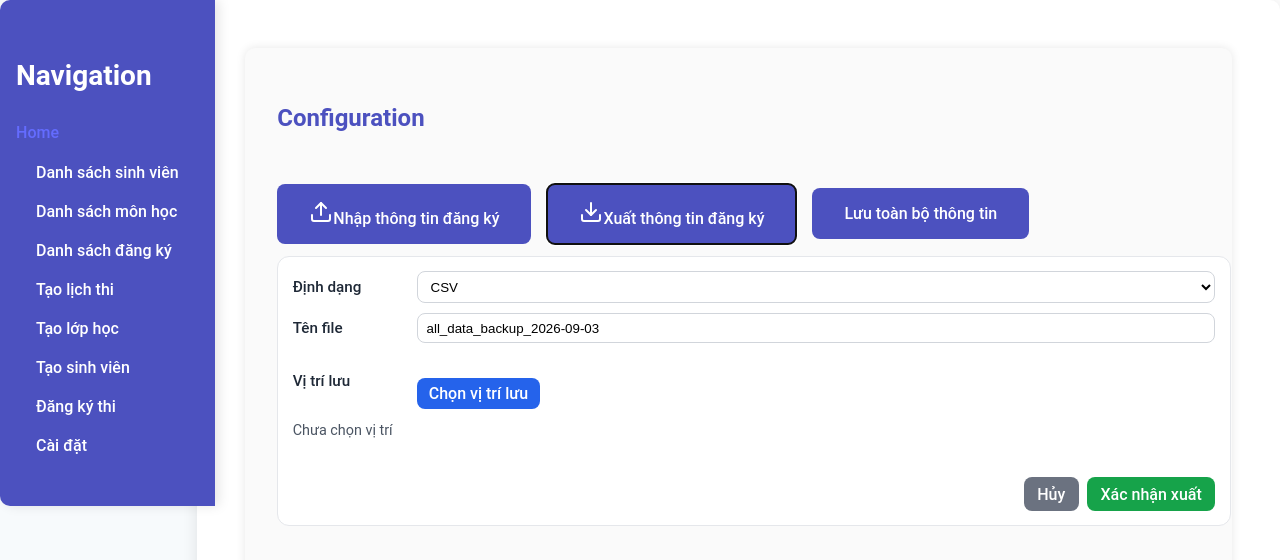
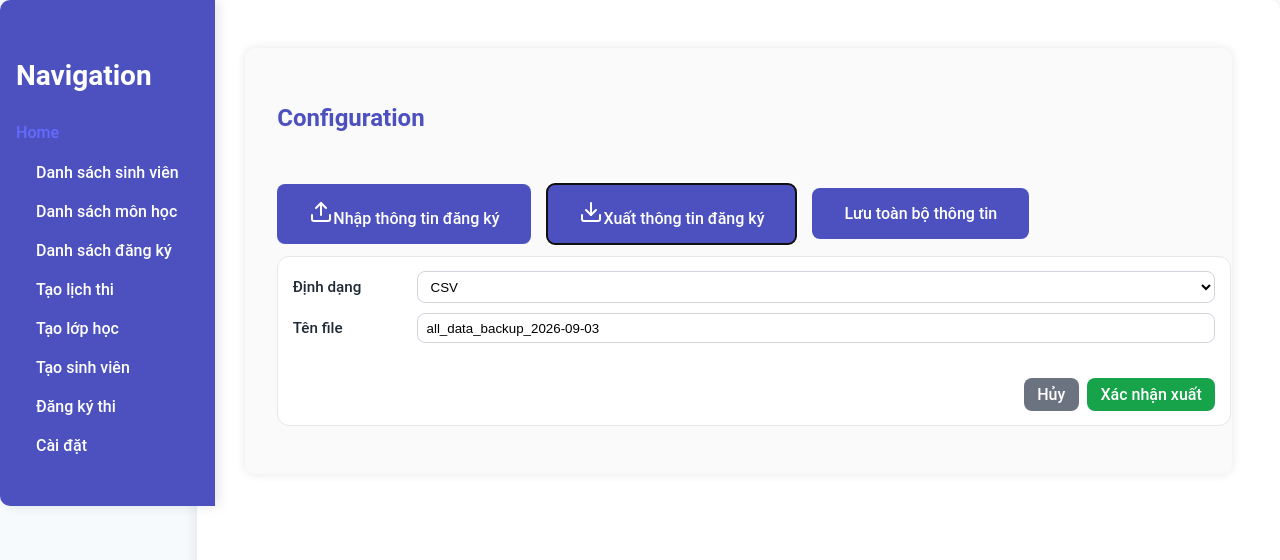
Before and after one commit to trinhphamtrunghieu/ExamScheduler, a React (Vite) app in the folder src/main/frontend/: page /config in a window 1280 px wide. Both pictures are taken after a click on the button "Xuất thông tin đăng ký". Shown: the top 560 px of the page. Built offline with nearby package versions, Linux system fonts and the light colour scheme.

Commit message:
Remove choose-location field from export confirmation flow
Agent-Logs-Url: https://github.com/trinhphamtrunghieu/ExamScheduler/sessions/32cc7285-87cb-47c1-907d-a2356a6e7354

Co-authored-by: trinhphamtrunghieu <37775830+trinhphamtrunghieu@users.noreply.github.com>

```diff
--- a/src/main/frontend/src/Configuration.tsx
+++ b/src/main/frontend/src/Configuration.tsx
@@ -139,7 +139,7 @@ function Configuration() {
         }
     };
 
-    const handleExportAllData = async (format: "csv" | "xlsx", fileName: string, saveHandle: any) => {
+    const handleExportAllData = async (format: "csv" | "xlsx", fileName: string) => {
       setIsExporting(true);
       setMessage("");
       setError("");
@@ -164,7 +164,7 @@ function Configuration() {
         }
 
         const blob = await response.blob();
-        await saveBlob(blob, fileName, format, saveHandle);
+        await saveBlob(blob, fileName, format);
         setMessage("Data exported successfully.");
         setShowExportForm(false);
       } catch (err) {
@@ -255,8 +255,8 @@ function Configuration() {
                       isProcessing={isExporting}
                       defaultFileName={`all_data_backup_${new Date().toISOString().split("T")[0]}`}
                       onCancel={() => setShowExportForm(false)}
-                      onSubmit={({ format, fileName, saveHandle }) => {
-                        void handleExportAllData(format, fileName, saveHandle);
+                      onSubmit={({ format, fileName }) => {
+                        void handleExportAllData(format, fileName);
                       }}
                     />
                     {pendingFile && availableSheets.length > 0 && (
--- a/src/main/frontend/src/ExportConfirmationForm.tsx
+++ b/src/main/frontend/src/ExportConfirmationForm.tsx
@@ -1,12 +1,12 @@
 import { useEffect, useState } from "react";
-import { ExportFormat, SaveFileHandleLike, chooseSaveLocation, ensureExtension } from "./exportUtils";
+import { ExportFormat } from "./exportUtils";
 
 type ExportConfirmationFormProps = {
   open: boolean;
   isProcessing: boolean;
   defaultFileName: string;
   onCancel: () => void;
-  onSubmit: (payload: { format: ExportFormat; fileName: string; saveHandle: SaveFileHandleLike | null }) => void;
+  onSubmit: (payload: { format: ExportFormat; fileName: string }) => void;
 };
 
 function ExportConfirmationForm({
@@ -18,31 +18,12 @@ function ExportConfirmationForm({
 }: ExportConfirmationFormProps) {
   const [format, setFormat] = useState<ExportFormat>("csv");
   const [fileName, setFileName] = useState(defaultFileName);
-  const [saveHandle, setSaveHandle] = useState<SaveFileHandleLike | null>(null);
-  const [locationLabel, setLocationLabel] = useState("Chưa chọn vị trí");
 
   useEffect(() => {
     if (!open) return;
     setFormat("csv");
     setFileName(defaultFileName);
-    setSaveHandle(null);
-    setLocationLabel("Chưa chọn vị trí");
   }, [open, defaultFileName]);
-
-  const handleChooseLocation = async () => {
-    try {
-      const handle = await chooseSaveLocation(fileName, format);
-      if (!handle) {
-        setLocationLabel("Trình duyệt sẽ dùng thư mục tải xuống mặc định");
-        return;
-      }
-      setSaveHandle(handle);
-      setLocationLabel(handle.name || ensureExtension(fileName, format));
-    } catch (error) {
-      console.error("Choose save location error:", error);
-      setLocationLabel("Không thể chọn vị trí lưu");
-    }
-  };
 
   if (!open) return null;
 
@@ -71,18 +52,6 @@ function ExportConfirmationForm({
           disabled={isProcessing}
         />
       </div>
-      <div className="export-confirmation-row">
-        <span className="export-confirmation-label">Vị trí lưu</span>
-        <button
-          type="button"
-          onClick={handleChooseLocation}
-          disabled={isProcessing}
-          className="export-location-button"
-        >
-          Chọn vị trí lưu
-        </button>
-      </div>
-      <div className="export-location-label">{locationLabel}</div>
       <div className="export-confirmation-actions">
         <button
           type="button"
@@ -94,7 +63,7 @@ function ExportConfirmationForm({
         </button>
         <button
           type="button"
-          onClick={() => onSubmit({ format, fileName, saveHandle })}
+          onClick={() => onSubmit({ format, fileName })}
           disabled={isProcessing}
           className="export-submit-button"
         >
--- a/src/main/frontend/src/Generate.tsx
+++ b/src/main/frontend/src/Generate.tsx
@@ -169,7 +169,7 @@ function Generate() {
     return 0;
   });
 
-  const handleExportCSV = async (format: "csv" | "xlsx", fileName: string, saveHandle: any) => {
+  const handleExportCSV = async (format: "csv" | "xlsx", fileName: string) => {
     if (schedule.length === 0) {
       alert("No schedule data to export!");
       return;
@@ -191,7 +191,7 @@ function Generate() {
       }
 
       const blob = await response.blob();
-      await saveBlob(blob, fileName, format, saveHandle);
+      await saveBlob(blob, fileName, format);
       setShowExportForm(false);
     } catch (error) {
       console.error('Error exporting CSV:', error);
@@ -312,8 +312,8 @@ function Generate() {
                       isProcessing={isExporting}
                       defaultFileName={`exam_schedule_${new Date().toISOString().split('T')[0]}`}
                       onCancel={() => setShowExportForm(false)}
-                      onSubmit={({ format, fileName, saveHandle }) => {
-                        void handleExportCSV(format, fileName, saveHandle);
+                      onSubmit={({ format, fileName }) => {
+                        void handleExportCSV(format, fileName);
                       }}
                     />
                 </div>
--- a/src/main/frontend/src/Registration.tsx
+++ b/src/main/frontend/src/Registration.tsx
@@ -84,7 +84,7 @@ function Registrations() {
     setFilterValue(e.target.value);
   };
 
-    const handleExportCSV = async (format: "csv" | "xlsx", fileName: string, saveHandle: any) => {
+    const handleExportCSV = async (format: "csv" | "xlsx", fileName: string) => {
         if (registrations.length === 0) {
             alert("No registration data to export!");
             return;
@@ -102,7 +102,7 @@ function Registrations() {
             }
 
             const blob = await response.blob();
-            await saveBlob(blob, fileName, format, saveHandle);
+            await saveBlob(blob, fileName, format);
             setShowExportForm(false);
         } catch (error) {
             console.error('Error exporting CSV:', error);
@@ -266,8 +266,8 @@ function Registrations() {
                       isProcessing={isExporting}
                       defaultFileName={`registration_${new Date().toISOString().split('T')[0]}`}
                       onCancel={() => setShowExportForm(false)}
-                      onSubmit={({ format, fileName, saveHandle }) => {
-                        void handleExportCSV(format, fileName, saveHandle);
+                      onSubmit={({ format, fileName }) => {
+                        void handleExportCSV(format, fileName);
                       }}
                     />
                     {importMessage && (
--- a/src/main/frontend/src/Student.tsx
+++ b/src/main/frontend/src/Student.tsx
@@ -68,7 +68,7 @@ function Students() {
     setFilterValue(e.target.value);
   };
 
-    const handleExportCSV = async (format: "csv" | "xlsx", fileName: string, saveHandle: any) => {
+    const handleExportCSV = async (format: "csv" | "xlsx", fileName: string) => {
         if (students.length === 0) {
             alert("No student data to export!");
             return;
@@ -90,7 +90,7 @@ function Students() {
             }
 
             const blob = await response.blob();
-            await saveBlob(blob, fileName, format, saveHandle);
+            await saveBlob(blob, fileName, format);
             setShowExportForm(false);
         } catch (error) {
                 console.error('Error exporting CSV:', error);
@@ -218,8 +218,8 @@ function Students() {
                       isProcessing={isExporting}
                       defaultFileName={`students_${new Date().toISOString().split('T')[0]}`}
                       onCancel={() => setShowExportForm(false)}
-                      onSubmit={({ format, fileName, saveHandle }) => {
-                        void handleExportCSV(format, fileName, saveHandle);
+                      onSubmit={({ format, fileName }) => {
+                        void handleExportCSV(format, fileName);
                       }}
                     />
                     {importMessage && (
--- a/src/main/frontend/src/Subject.tsx
+++ b/src/main/frontend/src/Subject.tsx
@@ -109,7 +109,7 @@ function Subjects() {
       setFilterValue(value);
     }
   };
-  const handleExportCSV = async (format: "csv" | "xlsx", fileName: string, saveHandle: any) => {
+  const handleExportCSV = async (format: "csv" | "xlsx", fileName: string) => {
     if (subjects.length === 0) {
       alert("No schedule data to export!");
       return;
@@ -131,7 +131,7 @@ function Subjects() {
       }
 
       const blob = await response.blob();
-      await saveBlob(blob, fileName, format, saveHandle);
+      await saveBlob(blob, fileName, format);
       setShowExportForm(false);
     } catch (error) {
       console.error('Error exporting CSV:', error);
@@ -259,8 +259,8 @@ function Subjects() {
                       isProcessing={isExporting}
                       defaultFileName={`subjects_${new Date().toISOString().split('T')[0]}`}
                       onCancel={() => setShowExportForm(false)}
-                      onSubmit={({ format, fileName, saveHandle }) => {
-                        void handleExportCSV(format, fileName, saveHandle);
+                      onSubmit={({ format, fileName }) => {
+                        void handleExportCSV(format, fileName);
                       }}
                     />
                     {importMessage && (
--- a/src/main/frontend/src/exportUtils.ts
+++ b/src/main/frontend/src/exportUtils.ts
@@ -1,21 +1,4 @@
 export type ExportFormat = "csv" | "xlsx";
-
-type SaveWriterLike = {
-  write: (data: Blob) => Promise<void>;
-  close: () => Promise<void>;
-};
-
-export type SaveFileHandleLike = {
-  name?: string;
-  createWritable: () => Promise<SaveWriterLike>;
-};
-
-type SavePickerWindow = Window & {
-  showSaveFilePicker?: (options?: {
-    suggestedName?: string;
-    types?: Array<{ description?: string; accept: Record<string, string[]> }>;
-  }) => Promise<SaveFileHandleLike>;
-};
 
 export const ensureExtension = (fileName: string, format: ExportFormat) => {
   const trimmed = fileName.trim();
@@ -25,37 +8,12 @@ export const ensureExtension = (fileName: string, format: ExportFormat) => {
   return `${trimmed}.${format}`;
 };
 
-const acceptedTypes = (format: ExportFormat) =>
-  format === "xlsx"
-    ? [{ description: "Excel Workbook", accept: { "application/vnd.openxmlformats-officedocument.spreadsheetml.sheet": [".xlsx"] } }]
-    : [{ description: "CSV File", accept: { "text/csv": [".csv"] } }];
-
-export const chooseSaveLocation = async (
-  suggestedName: string,
-  format: ExportFormat
-): Promise<SaveFileHandleLike | null> => {
-  const pickerWindow = window as SavePickerWindow;
-  if (!pickerWindow.showSaveFilePicker) return null;
-  return pickerWindow.showSaveFilePicker({
-    suggestedName: ensureExtension(suggestedName, format),
-    types: acceptedTypes(format),
-  });
-};
-
 export const saveBlob = async (
   blob: Blob,
   fileName: string,
-  format: ExportFormat,
-  saveHandle?: SaveFileHandleLike | null
+  format: ExportFormat
 ) => {
   const finalFileName = ensureExtension(fileName, format);
-  const handle = saveHandle || (await chooseSaveLocation(finalFileName, format));
-  if (handle) {
-    const writable = await handle.createWritable();
-    await writable.write(blob);
-    await writable.close();
-    return;
-  }
   const downloadUrl = window.URL.createObjectURL(blob);
   const link = document.createElement("a");
   link.href = downloadUrl;
```
